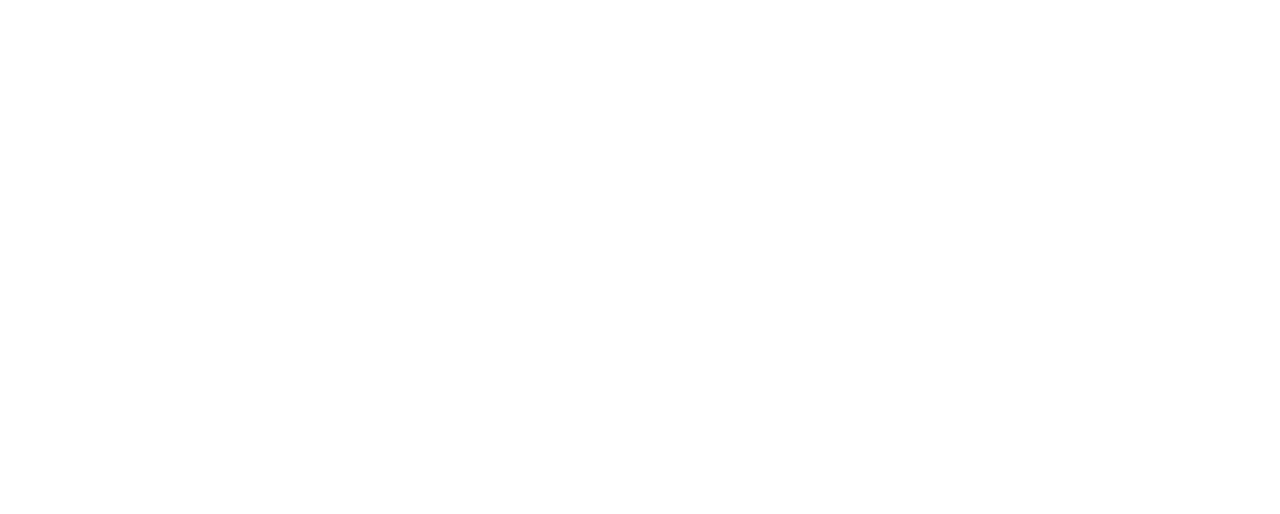
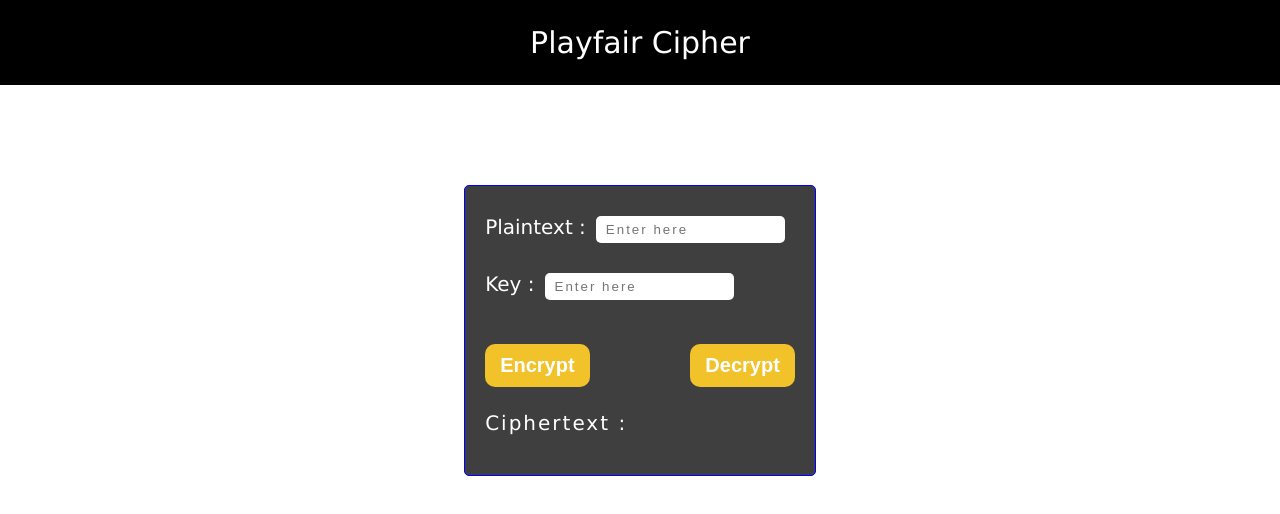
Before and after one commit to DIVAKARV08/Encryption-Decryption, a React (Create React App) app: page /playfair in a window 1280 px wide. Before the commit this address had no page. Shown: the top 514 px of the page. Built offline with nearby package versions, Linux system fonts and the light colour scheme.

Commit message:
playfaircipher completed

```diff
--- a/src/App.js
+++ b/src/App.js
@@ -5,6 +5,7 @@
 import Columnar from "./Components/Columnar/Columnar";
 import HillCipher from "./Components/HillCipher/HillCipher";
 import Ceasercipher from "./Components/CeaserCipher/Ceasercipher";
+import Playfair from "./Components/Playfair/Playfair";
 
 function App() {
   return (
@@ -16,6 +17,7 @@
           <Route path="/columnar" element={<Columnar />} />
           <Route path="/HillCipher" element={<HillCipher />} />
           <Route path="/Ceasercipher" element={<Ceasercipher />} />
+          <Route path="/playfair" element={<Playfair />} />
         </Routes>
       </BrowserRouter>
     </div>
--- a/src/Components/CeaserCipher/Ceasercipher.js
+++ b/src/Components/CeaserCipher/Ceasercipher.js
@@ -49,7 +49,7 @@
   };
   return (
     <div>
-      <div className="MainpageHeader">Columnar Method</div>
+      <div className="MainpageHeader">Ceaser cipher</div>
       <div className="techcontainer">
         <div className="MainpageTechniquecontainer">
           <form>
--- a/src/Components/Mainpage/Mainpage.js
+++ b/src/Components/Mainpage/Mainpage.js
@@ -13,7 +13,7 @@
           <div className="subtech">
             <RowButton name={"Caesar Cipher"} routepath={"Ceasercipher"} />
             <RowButton name={"Monoalphabetic Cipher"} />
-            <RowButton name={"Playfair Cipher"} />
+            <RowButton name={"Playfair Cipher"} routepath={"playfair"} />
             <RowButton name={"Hill Cipher"} routepath={"HillCipher"} />
             <RowButton name={"Polyalphabetic Cipher"} />
           </div>
--- /dev/null
+++ b/src/Components/Playfair/Playfair.js
@@ -0,0 +1,235 @@
+import React, { useState } from "react";
+import "./Playfair.css";
+const Playfair = () => {
+  const [Plaintext, setPlaintext] = useState("");
+  const [Key, setKey] = useState("");
+  const [Ans, setAns] = useState("");
+
+  const filler = (textp) => {
+    var a = "";
+    var k = 0;
+    for (var i = 0; i < textp.length; i++) {
+      if (textp.charAt(k) == textp.charAt(k + 1)) {
+        a += textp.charAt(k);
+        a += "X";
+        k = k + 1;
+        if (!(k < textp.length)) break;
+      } else {
+        if (k + 1 < textp.length) {
+          a = a + textp.charAt(k) + textp.charAt(k + 1);
+          k = k + 2;
+        }
+
+        if (!(k < textp.length)) break;
+      }
+    }
+    return a;
+  };
+
+  //finding indices
+  const findPosition = (a, ch) => {
+    for (var r = 0; r < 5; r++) {
+      for (var c = 0; c < 5; c++) {
+        if (a[r][c] == ch) {
+          return [r, c];
+        }
+      }
+    }
+  };
+  //playfair Encryption Algorithm
+  const playfairEncryption = (a, textp) => {
+    var filledtext = filler(textp);
+    console.log(filledtext);
+    var ans = "";
+    for (var p = 0; p < filledtext.length; p = p + 2) {
+      var ch1 = filledtext.charAt(p);
+      var ch2 = filledtext.charAt(p + 1);
+      ch1 = findPosition(a, ch1);
+      var r1 = ch1[0];
+      var c1 = ch1[1];
+      var let2 = findPosition(a, ch2);
+      var r2 = let2[0];
+      var c2 = let2[1];
+      //lies in same row means replace by  next letter(right)
+      if (r1 == r2) {
+        ans += a[r1][(c1 + 1) % 5];
+        ans += a[r2][(c2 + 1) % 5];
+      }
+      //if lies in same column means replace by  letter beneath(down)
+      else if (c1 == c2) {
+        ans += a[(r1 + 1) % 5][c1];
+        ans += a[(r2 + 1) % 5][c2];
+      }
+      //if none of the above case occurs then the letter lies in different row and column
+      else {
+        // if (r1 < r2) {
+        ans += a[r1][c2];
+        ans += a[r2][c1];
+        // } else {
+        //   ans += a[r2][c1];
+        //   ans += a[r1][c2];
+        // }
+      }
+    }
+    console.log(ans);
+    setAns(ans);
+  };
+  //playfair Decryption Algorithm
+  const playfairDecryption = (a, textp) => {
+    var ans = "";
+    for (var p = 0; p < textp.length; p = p + 2) {
+      var ch1 = textp.charAt(p);
+      var ch2 = textp.charAt(p + 1);
+      ch1 = findPosition(a, ch1);
+      var r1 = ch1[0];
+      var c1 = ch1[1];
+      var let2 = findPosition(a, ch2);
+      var r2 = let2[0];
+      var c2 = let2[1];
+      //lies in same row means replace by  next letter(right)
+      if (r1 == r2) {
+        c1 = c1 - 1;
+        c2 = c2 - 1;
+        if (c1 <= 0) c1 = 4;
+        if (c2 <= 0) c2 = 4;
+        ans += a[r1][c1];
+        ans += a[r2][c2];
+      }
+      //if lies in same column means replace by  letter beneath(down)
+      else if (c1 == c2) {
+        r1 = r1 - 1;
+        r2 = r2 - 1;
+        if (r1 < 0) r1 = 4;
+        if (r2 < 0) r2 = 4;
+        ans += a[r1][c1];
+        ans += a[r2][c2];
+      }
+      //if none of the above case occurs then the letter lies in different row and column
+      else {
+        // if (r1 < r2) {
+        ans += a[r1][c2];
+        ans += a[r2][c1];
+        // } else {
+        //   ans += a[r2][c1];
+        //   ans += a[r1][c2];
+        // }
+      }
+    }
+    console.log(ans);
+    var newans = "";
+    for (var i = 0; i < ans.length; i++) {
+      if (ans.charAt(i) != "X") {
+        newans += ans.charAt(i);
+      }
+    }
+    setAns(newans);
+  };
+
+  const checkAndInsert = (a, val) => {
+    var present = false;
+    for (var i = 0; i < 5; i++) {
+      for (var j = 0; j < 5; j++) {
+        if (a[i][j] == val) {
+          present = true;
+        }
+      }
+    }
+    if (present == false) {
+      for (var r = 0; r < 5; r++) {
+        for (var c = 0; c < 5; c++) {
+          if (a[r][c] == undefined) {
+            a[r][c] = val;
+            present = true;
+            break;
+          }
+        }
+        if (present == true) break;
+      }
+    }
+  };
+
+  const submitForm = (e) => {
+    e.preventDefault();
+
+    var textp = Plaintext.split(" ").join("");
+    textp = textp.toUpperCase();
+    textp = textp.replace(/J/g, "I");
+    var keynew = Key.split(" ").join("");
+    keynew = keynew.toUpperCase();
+    keynew = keynew.replace(/J/g, "I");
+    console.log(textp, keynew);
+    var a = new Array(5);
+    for (var i = 0; i < 5; i++) {
+      a[i] = new Array(5);
+    }
+
+    for (var j = 0; j < keynew.length; j++) {
+      var c = keynew.charAt(j);
+      checkAndInsert(a, c);
+    }
+    for (var i = 0; i < 26; i++) {
+      if (i + 65 == 74) continue;
+      var c = String.fromCharCode(65 + i);
+      checkAndInsert(a, c);
+    }
+    console.log(a);
+
+    if (e.target.value == "Encrypt") {
+      playfairEncryption(a, textp);
+    }
+    if (e.target.value == "Decrypt") {
+      playfairDecryption(a, textp);
+    }
+  };
+  return (
+    <div>
+      <div className="MainpageHeader">Playfair Cipher</div>
+      <div className="techcontainer">
+        <div className="MainpageTechniquecontainer">
+          <form>
+            Plaintext :
+            <input
+              type="text"
+              className="inputText"
+              placeholder="Enter here"
+              value={Plaintext}
+              onChange={(e) => setPlaintext(e.target.value)}
+            />
+            <br />
+            <div className="RadioButtons">
+              Key :
+              <input
+                type="text"
+                className="inputText"
+                placeholder="Enter here"
+                value={Key}
+                onChange={(e) => setKey(e.target.value)}
+              />
+              <br />
+            </div>
+            <br />
+            <input
+              type="submit"
+              value="Encrypt"
+              className="btnencrypt"
+              onClick={(e) => submitForm(e)}
+            />
+            <input
+              type="submit"
+              value="Decrypt"
+              className="btndecrypt"
+              onClick={(e) => submitForm(e)}
+            />
+          </form>
+          <br />
+          <div className="RailAns">
+            <div className="RailAns">Ciphertext :</div>
+            <div className="RailsDecrpyted">{Ans}</div>
+          </div>
+        </div>
+      </div>
+    </div>
+  );
+};
+
+export default Playfair;
```
Also changed, not shown: src/Components/Playfair/Playfair.css (added).
